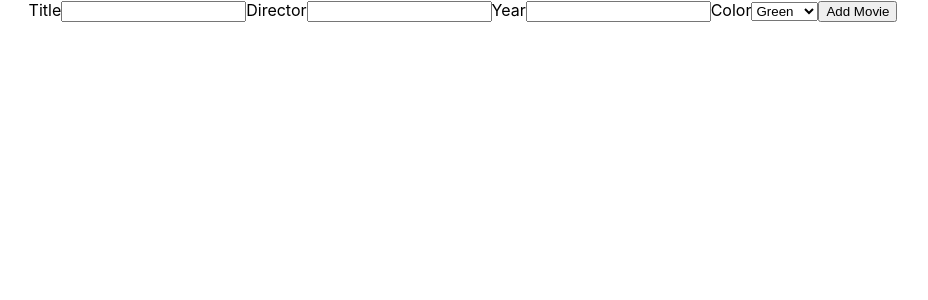
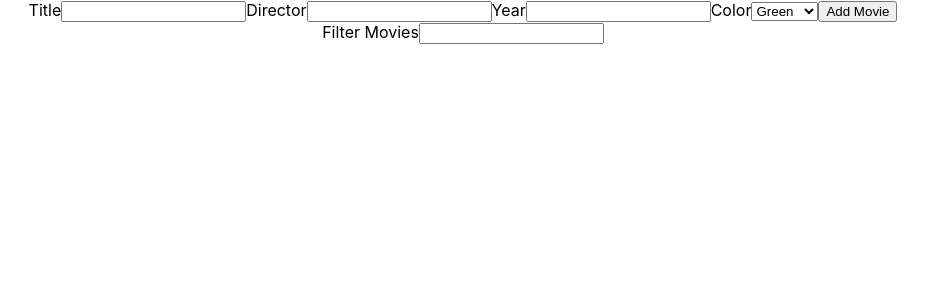
Before and after one commit to Sam-Melius/Movie-react, a React (Create React App) app: page / in a window 1280 px wide. Shown: the top 300 px of the page, without its empty margins (177-1105 px from the left). Built offline with nearby package versions, Linux system fonts and the light colour scheme.

Commit message:
added filter func, filter is working but delete bug is still there

```diff
--- a/src/App.js
+++ b/src/App.js
@@ -12,6 +12,7 @@ function App() {
   const [directorForm, setDirectorForm] = useState('');
   const [yearForm, setYearForm] = useState('');
   const [colorForm, setColorForm] = useState('');
+  const [filteredMovies, setFilteredMovies] = useState(null);
 
   function addMovie(newMovie) {
     const updateMovies = [...movies, newMovie];
@@ -22,6 +23,11 @@ function App() {
     const index = movies.findIndex(movie => movie.title === title);
     movies.splice(index, 1);
     setMovies([...movies]);
+  }
+
+  function handleFilter(query) {
+    const filteredMovies = movies.filter(movie => movie.title.includes(query));
+    setFilteredMovies(filteredMovies);
   }
 
   return (
@@ -39,7 +45,11 @@ function App() {
           addMovie={addMovie} />
 
       </div>
-      <MovieList movies={movies}
+      <div>
+        Filter Movies
+        <input onChange={(e) => handleFilter(e.target.value)} />
+      </div>
+      <MovieList movies={filteredMovies ? filteredMovies : movies}
         deleteMovie={deleteMovie} />
     </div>
   );
```
